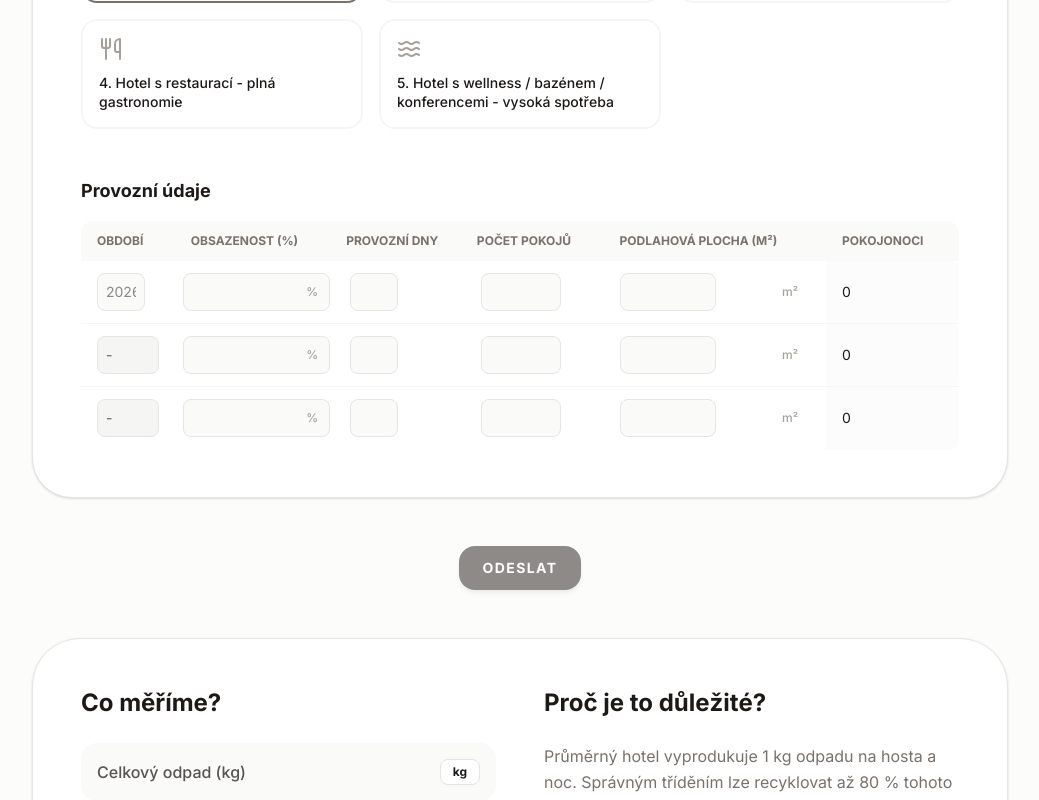
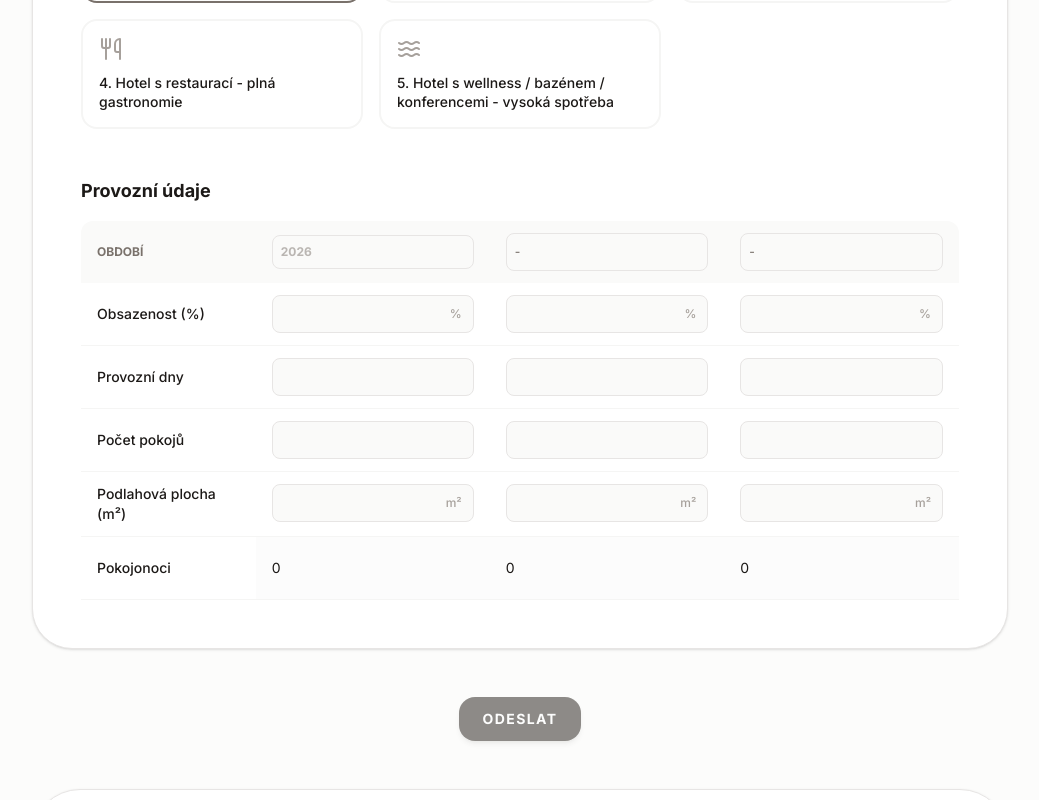
Before and after one commit to qwerjorsag/GreenPack, a React (Vite) app: page /waste in a window 1280 px wide. Shown: the part 561-1361 px from the top of the page, without its empty margins (120-1159 px from the left). Built offline with nearby package versions, Linux system fonts and the light colour scheme.

Commit message:
transponovana tabulka funguje

```diff
--- a/src/components/PeriodDataInput.tsx
+++ b/src/components/PeriodDataInput.tsx
@@ -112,18 +112,14 @@ export default function PeriodDataInput({ data, onChange, themeColor = 'emerald'
         <table className="w-full table-auto text-[11px] md:text-sm text-left">
           <thead className="text-[10px] md:text-xs text-stone-500 uppercase bg-stone-50">
             <tr>
-              <th className="px-2 md:px-4 py-2 md:py-3 rounded-tl-xl whitespace-normal break-words">{isCs ? 'Období' : 'Period'}</th>
-              <th className="px-2 md:px-4 py-2 md:py-3 whitespace-normal break-words">{isCs ? 'Obsazenost (%)' : 'Occupancy rate (%)'}</th>
-              <th className="px-0.5 md:px-2 py-2 md:py-3 whitespace-normal break-words">{isCs ? 'Provozní dny' : 'Operating days'}</th>
-              <th className="px-1 md:px-3 py-2 md:py-3 whitespace-normal break-words">{isCs ? 'Počet pokojů' : 'Number of rooms'}</th>
-              <th className="px-2 md:px-4 py-2 md:py-3 whitespace-normal break-words">{isCs ? 'Podlahová plocha (m²)' : 'Floor area (m²)'}</th>
-              <th className="px-2 md:px-4 py-2 md:py-3 rounded-tr-xl hidden md:table-cell whitespace-normal break-words">{isCs ? 'Pokojonoci' : 'Room night'}</th>
-            </tr>
-          </thead>
-          <tbody>
+                <th className="px-2 md:px-4 py-2 md:py-3 rounded-tl-xl whitespace-normal break-words">
+                  {isCs ? 'Období' : 'Period'}
+                </th>
                 {data.slice(0, 3).map((row, index) => (
-              <tr key={row.id} className="border-b border-stone-100 last:border-0">
-                <td className="px-2 md:px-4 py-2 md:py-3 align-top">
+                  <th
+                    key={row.id}
+                    className={`px-2 md:px-4 py-2 md:py-3 whitespace-normal break-words ${index === 2 ? 'rounded-tr-xl' : ''}`}
+                  >
                     {index === 0 ? (
                       <input
                       type="text"
@@ -135,15 +131,24 @@ export default function PeriodDataInput({ data, onChange, themeColor = 'emerald'
                         updatePeriod(row.id, 'period', onlyDigits);
                       }}
                       placeholder={currentYear}
-                      className="w-10 md:w-12 p-1.5 md:p-2 bg-stone-50 border border-stone-200 rounded-lg focus:outline-none focus:ring-2 focus:ring-stone-200"
+                        className="w-full p-1.5 md:p-2 bg-stone-50 border border-stone-200 rounded-lg focus:outline-none focus:ring-2 focus:ring-stone-200"
                       />
                     ) : (
-                    <div className="w-full p-1.5 md:p-2 bg-stone-100 border border-stone-200 rounded-lg text-stone-500 font-medium h-[34px] md:h-[38px] flex items-center">
+                      <div className="w-full p-1.5 md:p-2 bg-stone-50 border border-stone-200 rounded-lg text-stone-500 font-medium h-[34px] md:h-[38px] flex items-center">
                         {row.period || '-'}
                       </div>
                     )}
+                  </th>
+                ))}
+            </tr>
+          </thead>
+          <tbody>
+            <tr className="border-b border-stone-100">
+              <td className="px-2 md:px-4 py-2 md:py-3 font-medium">
+                {isCs ? 'Obsazenost (%)' : 'Occupancy rate (%)'}
               </td>
-                <td className="px-0.5 md:px-2 py-2 md:py-3 align-top">
+              {data.slice(0, 3).map((row) => (
+                <td key={row.id} className="px-2 md:px-4 py-2 md:py-3 align-top">
                   <div className="relative">
                     <input
                       type="number"
@@ -156,7 +161,14 @@ export default function PeriodDataInput({ data, onChange, themeColor = 'emerald'
                     <span className="absolute right-3 top-1/2 -translate-y-1/2 text-stone-400 text-xs font-medium pointer-events-none">%</span>
                   </div>
                 </td>
-                <td className="px-1 md:px-3 py-2 md:py-3 align-top">
+              ))}
+            </tr>
+            <tr className="border-b border-stone-100">
+              <td className="px-2 md:px-4 py-2 md:py-3 font-medium">
+                {isCs ? 'Provozní dny' : 'Operating days'}
+              </td>
+              {data.slice(0, 3).map((row) => (
+                <td key={row.id} className="px-2 md:px-4 py-2 md:py-3 align-top">
                   <div className="relative">
                     <input
                       type="number"
@@ -164,7 +176,7 @@ export default function PeriodDataInput({ data, onChange, themeColor = 'emerald'
                       max="366"
                       value={row.operatingDays}
                       onChange={(e) => updatePeriod(row.id, 'operatingDays', e.target.value)}
-                      className="w-10 md:w-12 p-1.5 md:p-2 bg-stone-50 border border-stone-200 rounded-lg focus:outline-none focus:ring-2 focus:ring-stone-200"
+                      className="w-full p-1.5 md:p-2 bg-stone-50 border border-stone-200 rounded-lg focus:outline-none focus:ring-2 focus:ring-stone-200"
                     />
                   </div>
                   {row.operatingDays === 366 && row.period && !isLeapYear(parseInt(row.period, 10)) && (
@@ -173,18 +185,32 @@ export default function PeriodDataInput({ data, onChange, themeColor = 'emerald'
                     </div>
                   )}
                 </td>
-                <td className="px-2 md:px-4 py-2 md:py-3 align-top">
+              ))}
+            </tr>
+            <tr className="border-b border-stone-100">
+              <td className="px-2 md:px-4 py-2 md:py-3 font-medium">
+                {isCs ? 'Počet pokojů' : 'Number of rooms'}
+              </td>
+              {data.slice(0, 3).map((row) => (
+                <td key={row.id} className="px-2 md:px-4 py-2 md:py-3 align-top">
                   <div className="relative">
                     <input
                       type="number"
                       min="0"
                       value={row.rooms}
                       onChange={(e) => updatePeriod(row.id, 'rooms', e.target.value)}
-                      className="w-14 md:w-20 p-1.5 md:p-2 bg-stone-50 border border-stone-200 rounded-lg focus:outline-none focus:ring-2 focus:ring-stone-200"
+                      className="w-full p-1.5 md:p-2 bg-stone-50 border border-stone-200 rounded-lg focus:outline-none focus:ring-2 focus:ring-stone-200"
                     />
                   </div>
                 </td>
-                <td className="px-2 md:px-4 py-2 md:py-3 align-top">
+              ))}
+            </tr>
+            <tr className="border-b border-stone-100">
+              <td className="px-2 md:px-4 py-2 md:py-3 font-medium">
+                {isCs ? 'Podlahová plocha (m²)' : 'Floor area (m²)'}
+              </td>
+              {data.slice(0, 3).map((row) => (
+                <td key={row.id} className="px-2 md:px-4 py-2 md:py-3 align-top">
                   <div className="relative">
                     <input
                       type="text"
@@ -195,18 +221,25 @@ export default function PeriodDataInput({ data, onChange, themeColor = 'emerald'
                         const raw = e.target.value.replace(/\s/g, '');
                         updatePeriod(row.id, 'floorArea', raw);
                       }}
-                      className="w-20 md:w-24 p-1.5 md:p-2 pr-8 bg-stone-50 border border-stone-200 rounded-lg focus:outline-none focus:ring-2 focus:ring-stone-200"
+                      className="w-full p-1.5 md:p-2 pr-8 bg-stone-50 border border-stone-200 rounded-lg focus:outline-none focus:ring-2 focus:ring-stone-200"
                     />
                     <span className="absolute right-3 top-[19px] -translate-y-1/2 text-stone-400 text-xs font-medium pointer-events-none">m²</span>
                   </div>
                 </td>
-                <td className="px-2 md:px-4 py-2 md:py-3 align-top bg-stone-50/50 rounded-r-lg hidden md:table-cell">
+              ))}
+            </tr>
+            <tr className="border-b border-stone-100 hidden md:table-row">
+              <td className="px-2 md:px-4 py-2 md:py-3 font-medium">
+                {isCs ? 'Pokojonoci' : 'Room night'}
+              </td>
+              {data.slice(0, 3).map((row) => (
+                <td key={row.id} className="px-2 md:px-4 py-2 md:py-3 align-top bg-stone-50/50">
                   <div className="h-[34px] md:h-[38px] flex items-center">
                     {Math.floor(calculateRoomNight(row)).toLocaleString('cs-CZ')}
                   </div>
                 </td>
+              ))}
             </tr>
-            ))}
           </tbody>
         </table>
       </div>
```
Lines whose indentation alone changed are shown as unchanged.
